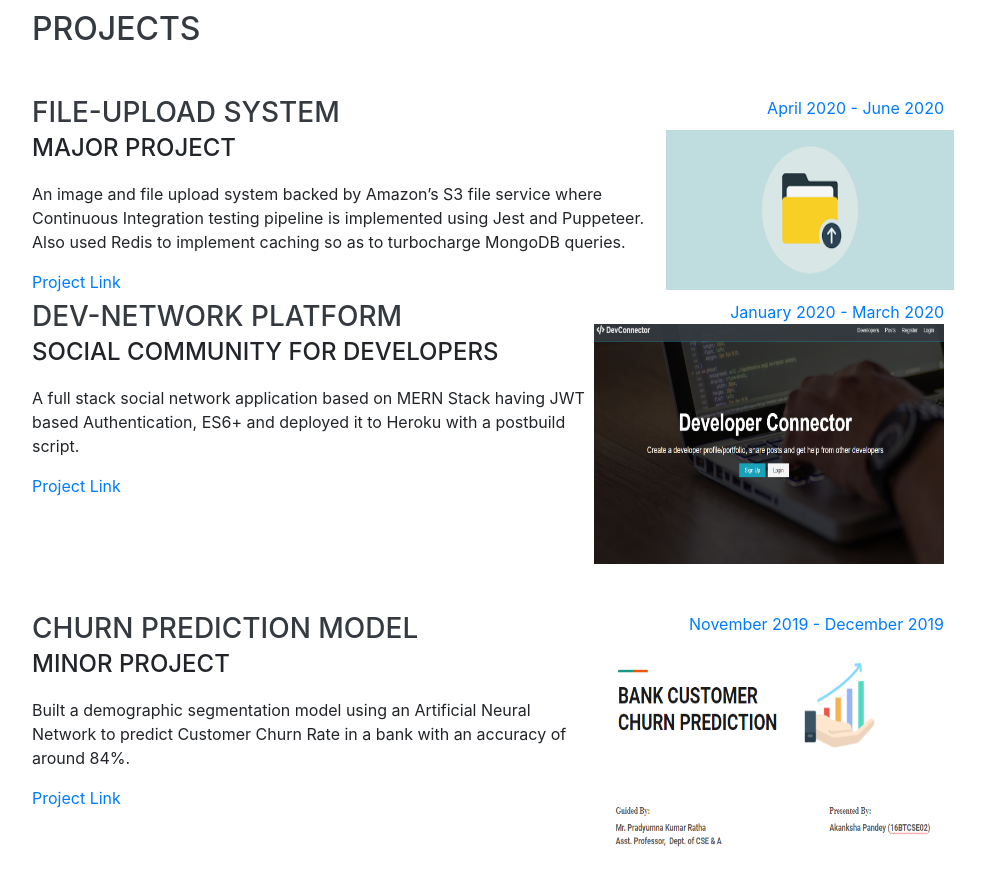
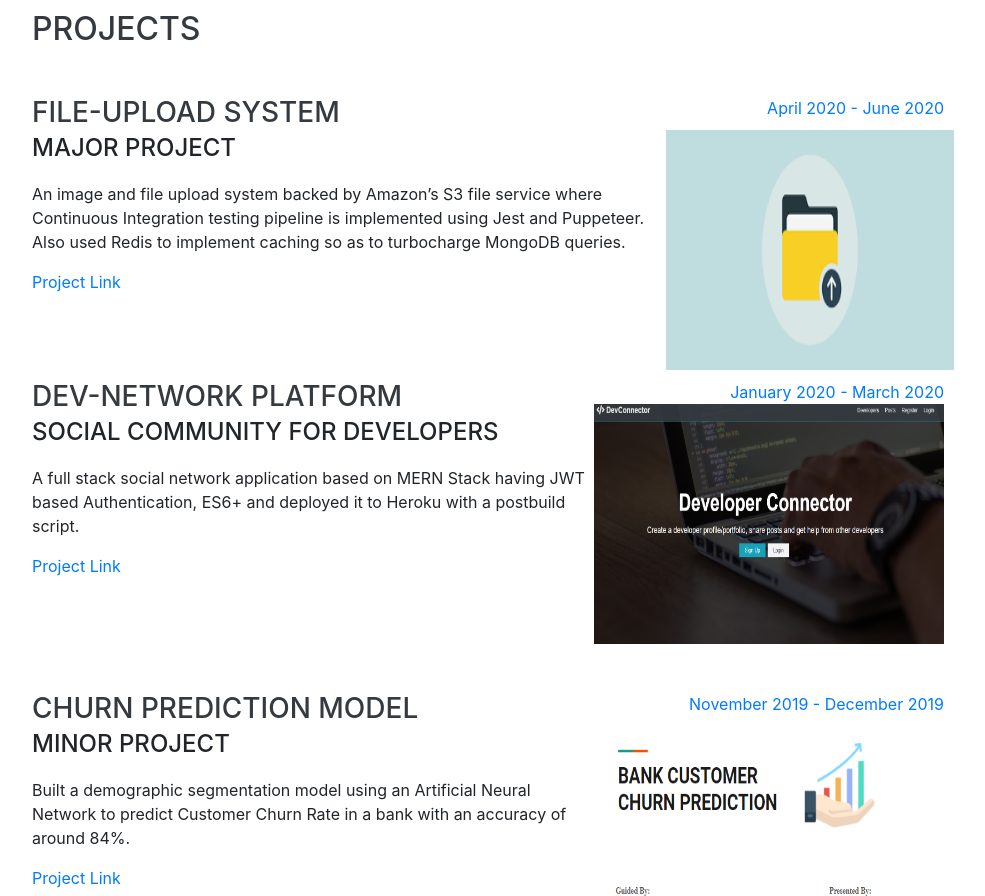
Before and after one commit to Akanksha-P97/akanksha-p97.github.io, a website with bundled scripts: page index.html in a window 1280 px wide. Shown: the part 1640-2536 px from the top of the page, without its empty margins (288-1273 px from the left). Built offline with nearby package versions, Linux system fonts and the light colour scheme; a web font is replaced by a local one.

Commit message:
Update index.html

```diff
--- a/index.html
+++ b/index.html
@@ -148,7 +148,7 @@
           </div>
           <div class="resume-date text-md-right">
             <span class="text-primary">  April 2020 - June 2020
-              <img class="img-fluid" style="height: 10em; margin: 10px" src="img/file.png" alt="dp">
+              <img class="img-fluid" style="height: 15em; margin: 10px" src="img/file.png" alt="dp">
             </span>
           </div>
         </div>
```
